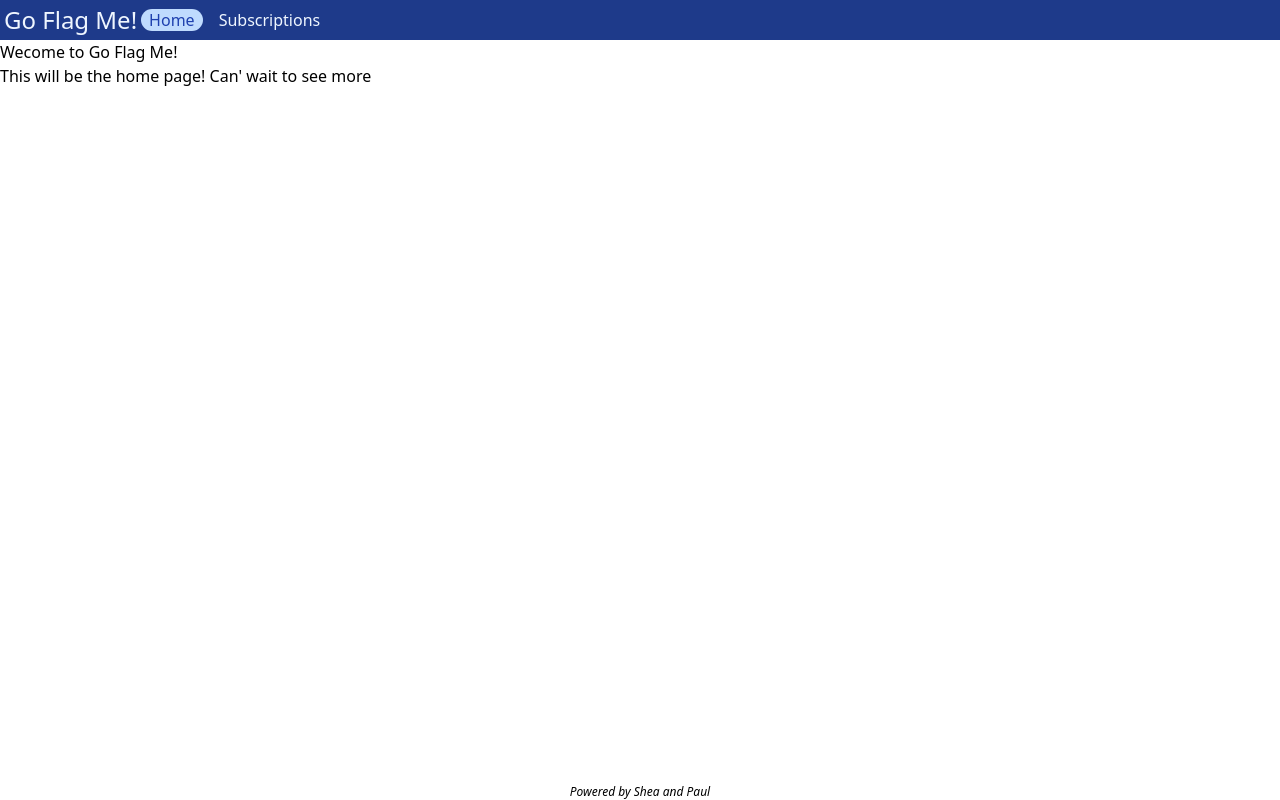
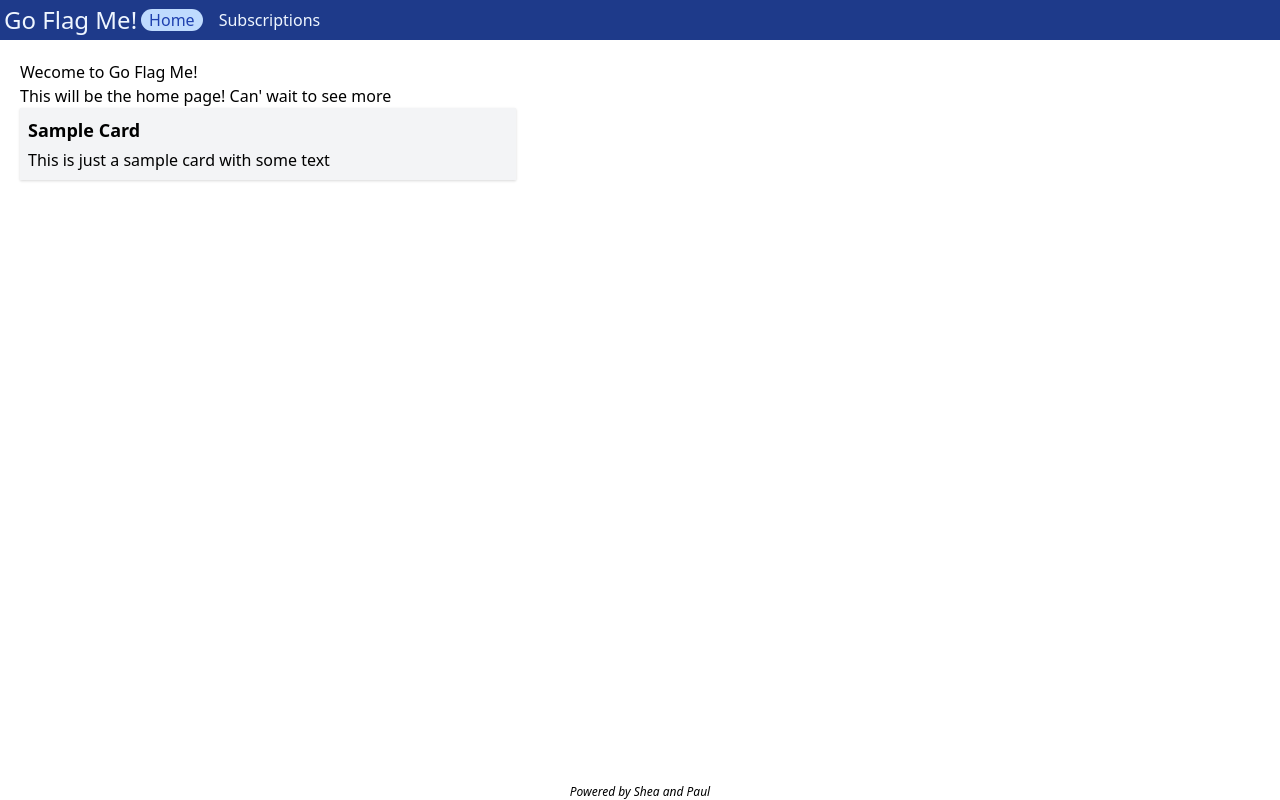
Before and after one commit to sleslein/go-flag-me, a Next.js app in the folder app/: page / in a window 1280 px wide. Built offline with nearby package versions, Linux system fonts and the light colour scheme.

Commit message:
added card

```diff
--- /dev/null
+++ b/app/components/Card.tsx
@@ -0,0 +1,15 @@
+import { Children, ReactNode } from "react";
+
+interface CardProps {
+    title: string,
+    children: ReactNode
+}
+
+export default function Card({title, children}: CardProps) {
+    return (
+        <div className="shadow w-2/5 bg-gray-100 p-2">
+            <div className="text-lg font-bold mb-1">{title}</div>
+            <div>{children}</div>
+        </div>
+    )
+}
--- a/app/pages/_app.tsx
+++ b/app/pages/_app.tsx
@@ -7,7 +7,9 @@ function MyApp({ Component, pageProps }: AppProps) {
   return (
   <div className="container">
     <Header />
-    <Component {...pageProps} />
+    <div className="p-5">
+      <Component {...pageProps} />
+    </div>
     <Footer />
   </div>)
 }
--- a/app/pages/index.tsx
+++ b/app/pages/index.tsx
@@ -1,6 +1,5 @@
 import Head from 'next/head';
-//import styles from '../styles/Home.module.css';
-import Header from './Header';
+import Card from '../components/Card';
 
 export default function Home() {
   return (
@@ -12,6 +11,7 @@ export default function Home() {
       <main>
         <p>Wecome to Go Flag Me!</p>
         <p>This will be the home page! Can' wait to see more</p>
+        <Card title="Sample Card">This is just a sample card with some text</Card>
       </main>
     </div>
   )
```
